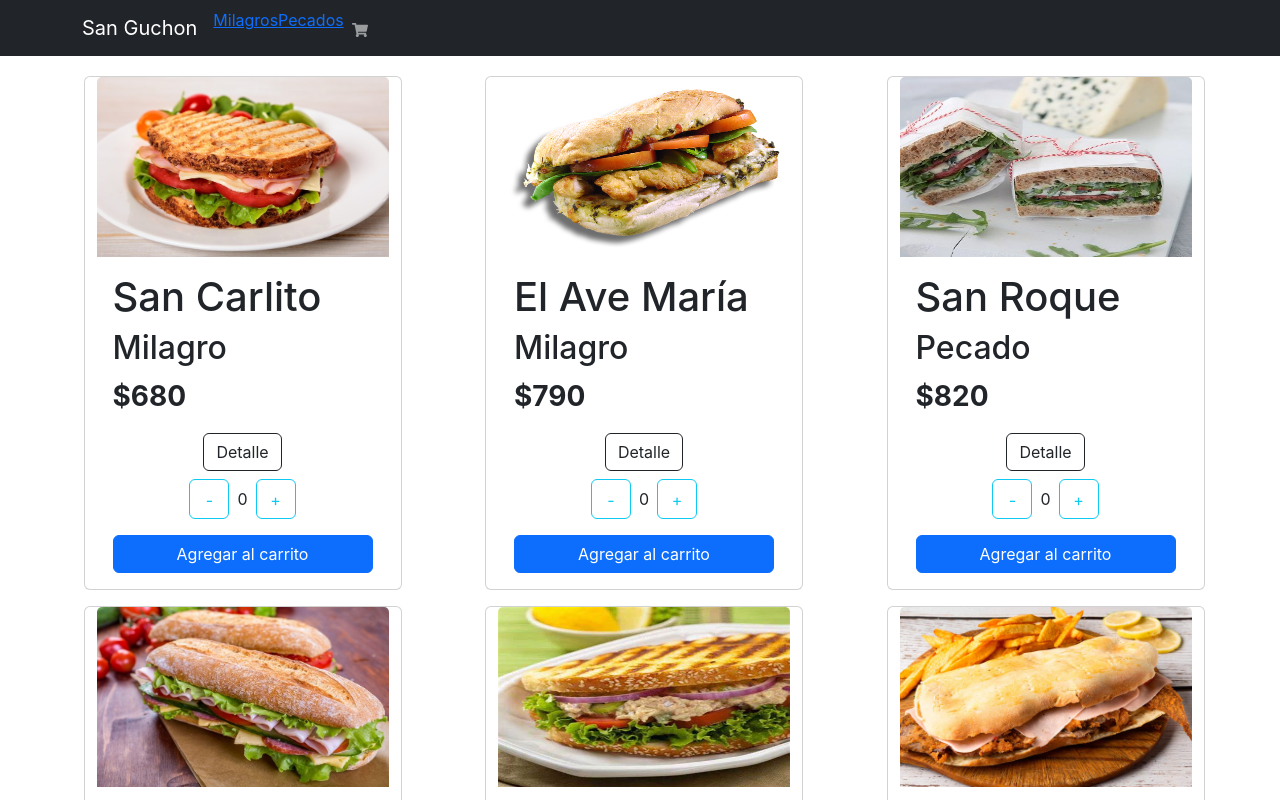
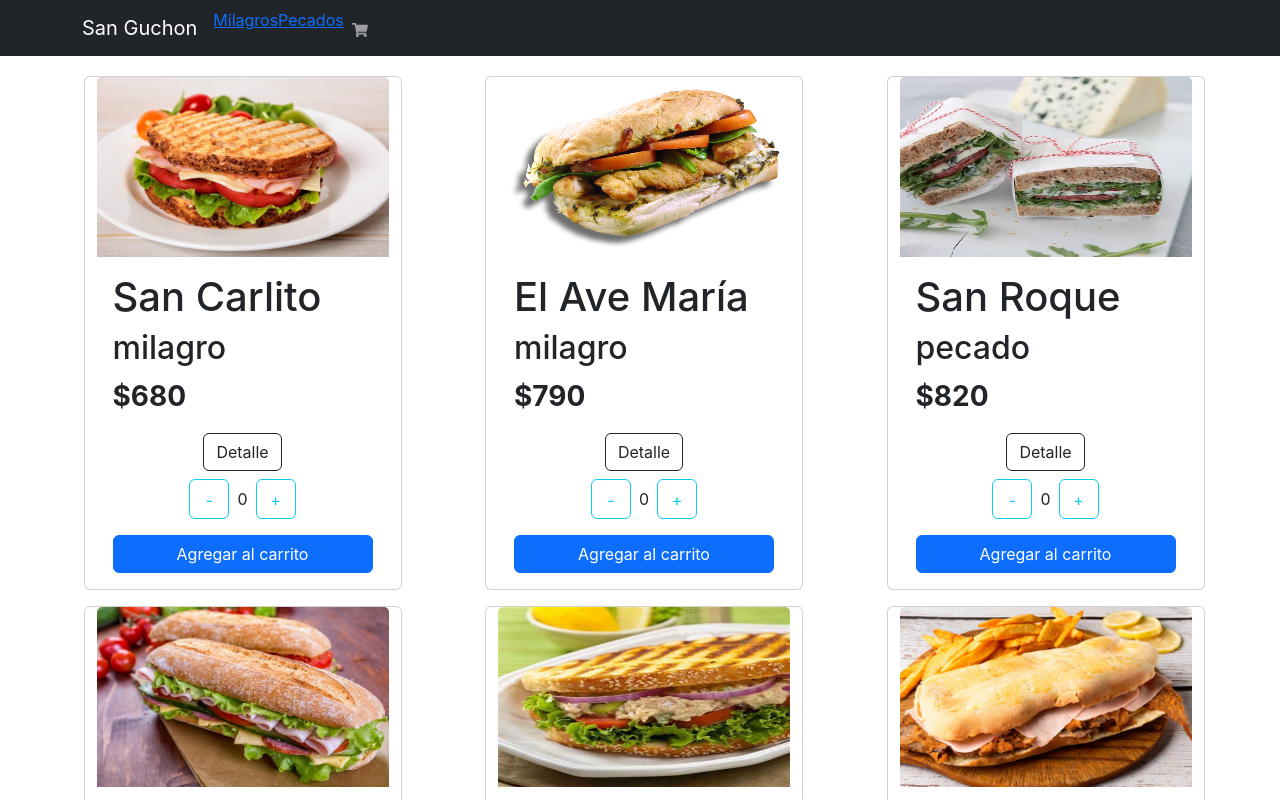
Before and after one commit to JeyciHouses1986/san-guchon, a React (Create React App) app: page / in a window 1280 px wide. Shown: the top 800 px of the page. Built offline with nearby package versions, Linux system fonts and the light colour scheme; the HTML template or start-up script is replaced by a standard one.

Commit message:
Debug Case sensitive Routes

```diff
--- a/src/App.js
+++ b/src/App.js
@@ -1,6 +1,6 @@
 import ItemListContainer from "./components/ItemListContainer";
 import NavBar from "./components/NavBar/NavBar.js";
-import { BrowserRouter, Routes, Route} from 'react-router-dom';
+import { BrowserRouter, Routes, Route} from "react-router-dom";
 import ItemDetailContainer from "./components/ItemDetailContainer";
 
 
@@ -11,9 +11,9 @@ function App() {
     <BrowserRouter>
     <NavBar />
     <Routes>
-      <Route path='/' element={<ItemListContainer />} />
-      <Route path='/category/:categoryId' element={<ItemListContainer />} />
-      <Route path='/detail/:productId' element={<ItemDetailContainer/>} />
+      <Route path="/" element={<ItemListContainer />} />
+      <Route path="/category/:productId" element={<ItemListContainer />} />
+      <Route path="/detail/:productId" element={<ItemDetailContainer/>} />
     </Routes>
     </BrowserRouter>
     </div>
--- a/src/components/ItemDetail/index.js
+++ b/src/components/ItemDetail/index.js
@@ -1,3 +1,4 @@
+import React from 'react'
 import Item from "../Item";
 
 const ItemDetail = ({products}) => {
--- a/src/components/Productos/asyncmock.js
+++ b/src/components/Productos/asyncmock.js
@@ -1,81 +1,81 @@
 const products = [
     {
-        id: 0,
+        id: '0',
         nombre: "San Carlito",
         precio: 680,
-        category: "Milagro",
+        category: "milagro",
         stock: 20,
         imagen: "../../imagenes/san-carlito.jpg"
 
     },
     {
-        id: 1,
+        id: '1',
         nombre: "El Ave María",
         precio: 790,
-        category: "Milagro",
+        category: "milagro",
         stock: 10,
         imagen: "../../imagenes/ave-maria.png"
 
     },
     {
-        id: 2,
+        id: '2',
         nombre: "San Roque",
         precio: 820,
-        category: "Pecado",
+        category: "pecado",
         stock: 10,
         imagen: "../../imagenes/san-roque.jpg"
 
     },
     {
-        id: 3,
+        id: '3',
         nombre: "Monja Francesa",
         precio: 590,
-        category: "Pecado",
+        category: "pecado",
         stock: 20,
         imagen: "../../imagenes/monja-francesa.jpg"
 
     },
     {
-        id: 4,
+        id: '4',
         nombre: "Pescado capital",
         precio: 890,
-        category: "Pecado",
+        category: "pecado",
         stock: 5,
         imagen: "../../imagenes/pescado-capital.jpg"
 
     },
     {
-        id: 5,
+        id: '5',
         nombre: "El milán",
         precio: 940,
-        category: "Milagro",
+        category: "milagro",
         stock: 10,
         imagen: "../../imagenes/el-milan.jpg"
 
     },
     {
-        id: 6,
+        id: '6',
         nombre: "Sacrilegio",
         precio: 990,
-        category: "Pecado",
+        category: "pecado",
         stock: 5,
         imagen: "../../imagenes/sacrilegio.jpg"
 
     },
     {
-        id: 7,
+        id: '7',
         nombre: "Santa Angus",
         precio: 1060,
-        category: "Milagro",
+        category: "milagro",
         stock: 15,
         imagen: "../../imagenes/santa-angus.jpg"
 
     },
     {
-        id: 8,
+        id: '8',
         nombre: "El paraíso",
         precio: 1190,
-        category: "Milagro",
+        category: "milagro",
         stock: 5,
         imagen: "../../imagenes/el-paraiso.jpg"
 
```
